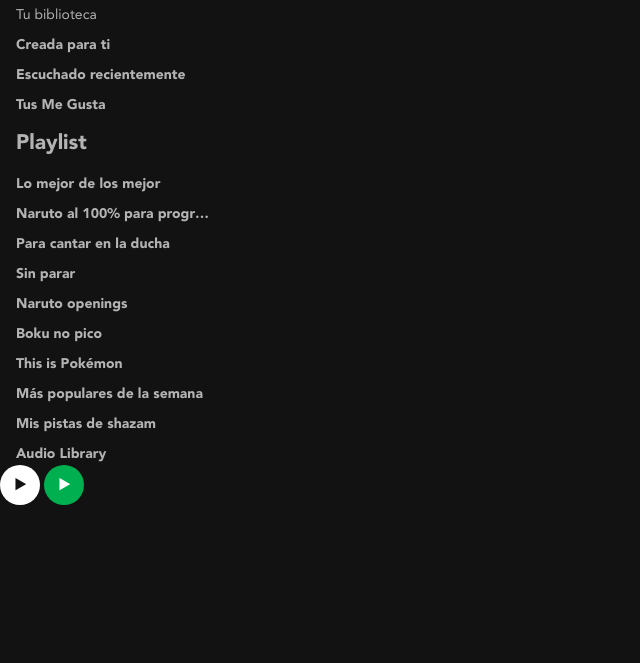
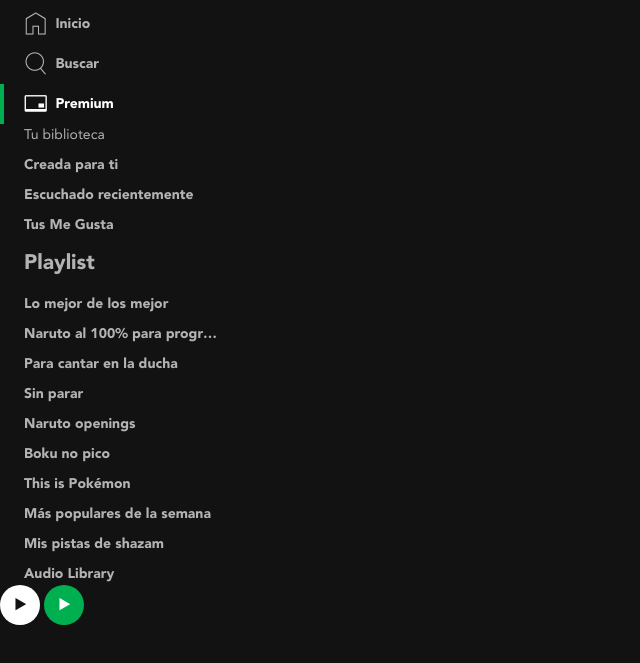
Before and after one commit to sanarbmar/spotifu-base, a plain HTML site: page index.html in a window 1280 px wide. Shown: the part 35-698 px from the top of the page, without its empty margins (0-640 px from the left). Drawn offline with Linux system fonts and the light colour scheme; files whose address does not match are found by name.

Commit message:
Menu principal

```diff
--- a/css/index.css
+++ b/css/index.css
@@ -11,6 +11,7 @@
 @import '../css/button-icon.css';
 @import '../css/logo.css';
 @import '../css/list.css';
+@import '../css/menu.css';
 :root {
   --primary: #00b050;
   --white: #ffffff;
--- a/css/list.css
+++ b/css/list.css
@@ -1,6 +1,6 @@
 .list{
-    padding-inline-start: 1rem;
-    padding-inline-end: 1rem;
+    padding-inline-start: 1.5rem;
+    padding-inline-end: 1.5rem;
 }
 .list-title{
     font: var(--baseFont);
--- /dev/null
+++ b/css/menu-item.css
@@ -0,0 +1,40 @@
+.menuItem{
+
+}
+
+.menuItem a{
+
+    display: flex;
+    align-items: center;
+    gap: .5rem;
+    font: var(--button);
+    padding-inline-start: 1.5rem;
+    padding-inline-end: 1.5rem;
+
+    block-size: 2.5rem;
+    /* line-height: 2.5rem; */
+}
+
+.menuItem a:hover{
+    text-decoration: none;
+}
+
+.menuItem [class^="icon-"]{
+    font-size: 1.5rem;
+}
+
+.menuItem.is-active a{
+    box-shadow: inset 4px 0 0 var(--primary);
+    color: var(--white);
+}
+
+.menuItem.menuItem.is-active .icon-home::before{
+    content: "\e90a";
+}
+.menuItem.menuItem.is-active .icon-search::before{
+    content: "\e914";
+
+}
+/* .menuItem.menuItem.is-active .icon-creditCard::before{
+    content: "\e906";
+} */
--- /dev/null
+++ b/css/menu.css
@@ -0,0 +1,11 @@
+@import './menu-item.css';
+
+.menu{
+
+}
+
+.menu-list{
+    padding: 0;
+    margin: 0;
+    list-style: none;
+}
--- a/index.html
+++ b/index.html
@@ -16,6 +16,37 @@
       <img src="./images/spotifu-logo.png" class="logo-image" alt="Logo de Spotifu" width="112" height="36">
     </a>
   </header>
+
+  <nav class="menu" aria-label="Principal">
+    <ul class="menu-list">
+      <li class="menuItem ">
+        <a href="/" aria-current="page" class="link">
+          <i class="icon-home" aria-hidden="true"></i>
+          <span>Inicio</span>
+        </a>
+      </li>
+
+      <li class="menuItem "">
+        <a href="/" aria-current="page" class="link">
+          <i class="icon-search" aria-hidden="true"></i>
+          <span>Buscar</span>
+        </a>
+      </li>
+
+      <li class="menuItem is-active"">
+        <a href="/" aria-current="page" class="link">
+          <i class="icon-creditCard" aria-hidden="true"></i>
+          <span>Premium</span>
+        </a>
+      </li>
+
+    </ul>
+  </nav>
+
+
+
+
+
 
   <!-- se le pone el id al titulo y la propiedad aria-labelledbya la nav para indicar cuando hay mas de 2 nav -->
   <nav class="list" aria-labelledby="library-navigation">
```
